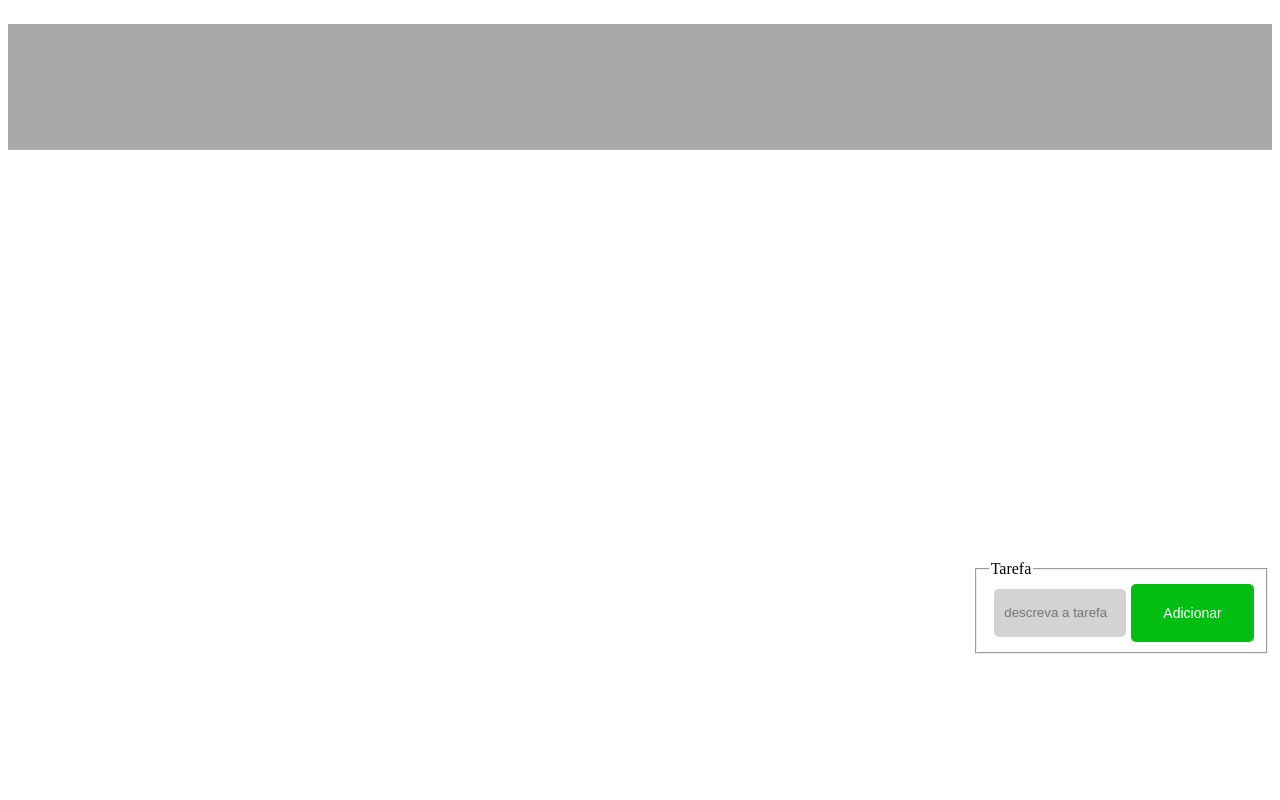
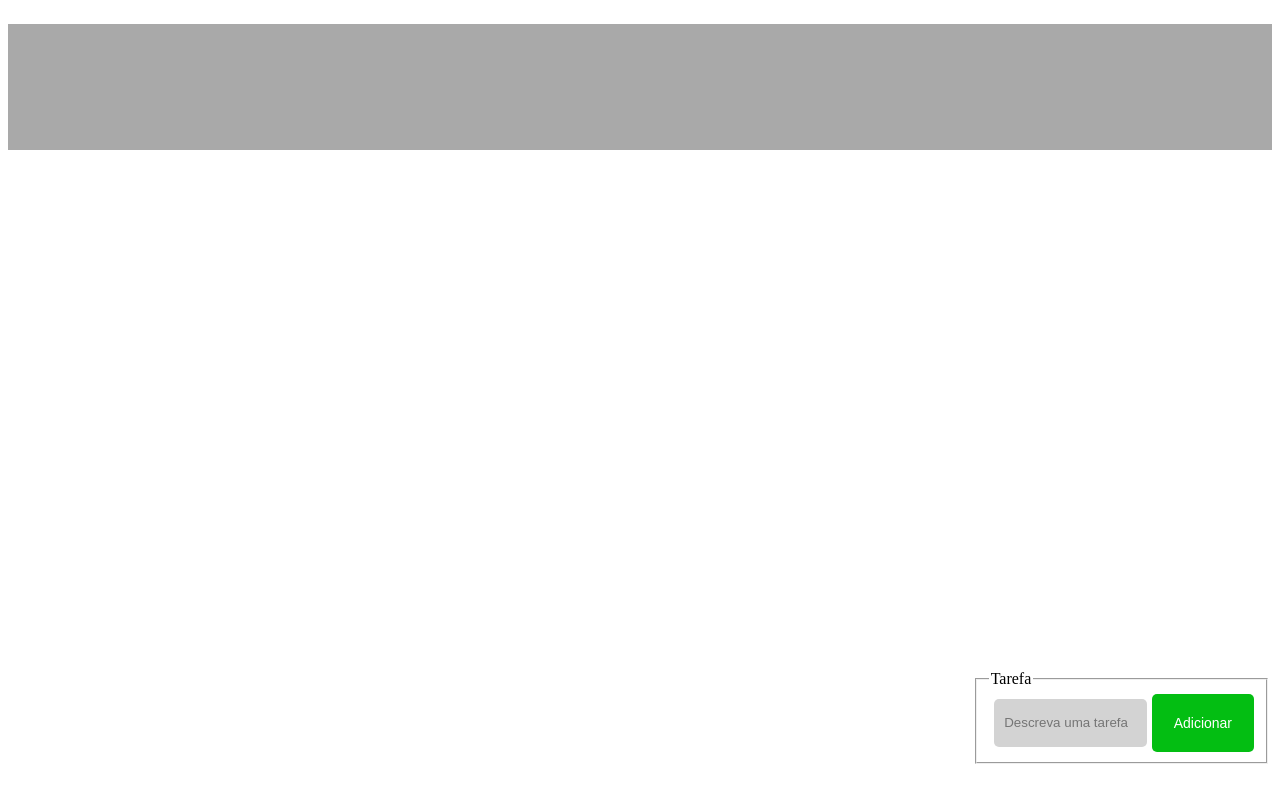
Before and after one commit to pauloAlba/toDoList, a plain HTML site: page index.html in a window 1280 px wide. Drawn offline with Linux system fonts and the light colour scheme.

Commit message:
layout e estilo atualizado

```diff
--- a/index.html
+++ b/index.html
@@ -13,7 +13,7 @@
 
             <fieldset>
                 <legend>Tarefa</legend>
-                <input class="inputTarefa" type="text" placeholder="descreva a tarefa">
+                <input class="inputTarefa" type="text" placeholder="Descreva uma tarefa">
                 <button class="btnAdicionar">Adicionar</button>
             </fieldset>
 
--- a/style.css
+++ b/style.css
@@ -3,7 +3,7 @@ header{
     display: flex;
     flex-direction: column;
     position: fixed;
-    top: 70%;
+    bottom: 50px;
     right: 10px;
 
 }
@@ -19,7 +19,7 @@ main{
     border-radius: 5px;
     padding: 10px;
     color: white;
-    width: 100%;
+    width: 70%;
 }
 .btnAdicionar:hover{
     background-color: rgb(17, 167, 30);
@@ -38,6 +38,7 @@ main{
 }
 fieldset{
     display: flex;
+
 }
 .inputTarefa{
     background-color: lightgray;
```
